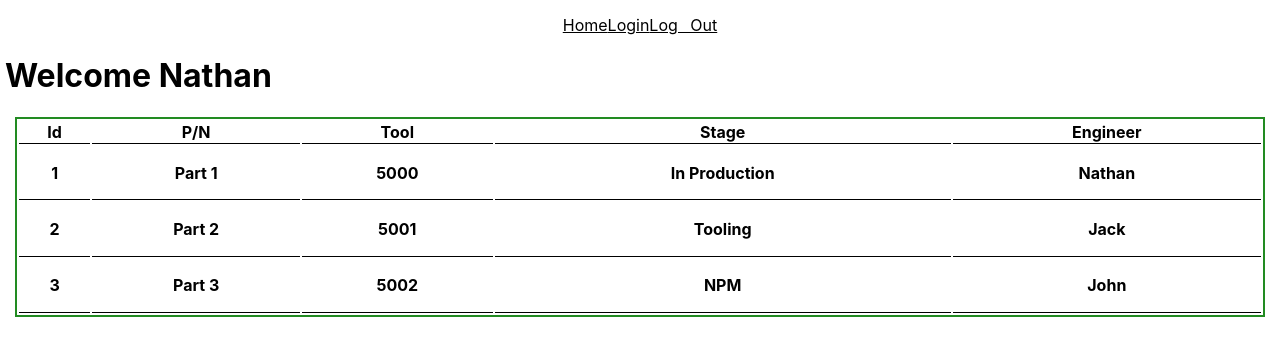
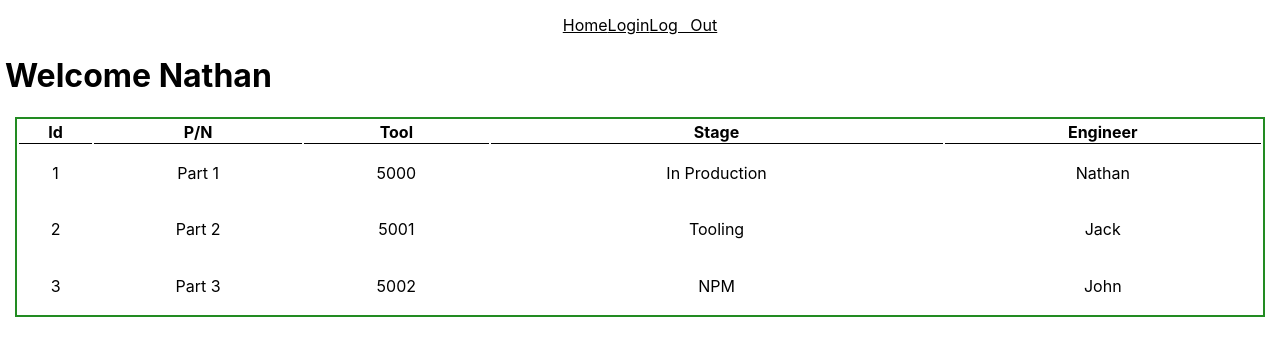
Before and after one commit to Wxmnath/engineering-samples-tracker, a React (Create React App) app: page / in a window 1280 px wide. Shown: the top 356 px of the page. Built offline with nearby package versions, Linux system fonts and the light colour scheme.

Commit message:
error reading fixed

```diff
--- a/src/Components/ProjectList.js
+++ b/src/Components/ProjectList.js
@@ -13,21 +13,25 @@ function ProjectList() {
       <div className="project-list">
         <table>
           <thead>
+            <tr>
               <th>Id</th>
               <th>P/N</th>
               <th>Tool</th>
               <th>Stage</th>
               <th>Engineer</th>
+            </tr>
           </thead>
           {ProjectsData.map((project) => {
             return (
+              <tbody>
                 <tr>
-                <th> {project.id}</th>
-                <th>{project.Part} </th>
-                <th>{project.Tool}</th>
-                <th>{project.Stage}</th>
-                <th>{project.Engineer}</th>
+                  <td> {project.id}</td>
+                  <td>{project.Part} </td>
+                  <td>{project.Tool}</td>
+                  <td>{project.Stage}</td>
+                  <td>{project.Engineer}</td>
                 </tr>
+              </tbody>
             );
           })}
         </table>
```
Lines whose indentation alone changed are shown as unchanged.
